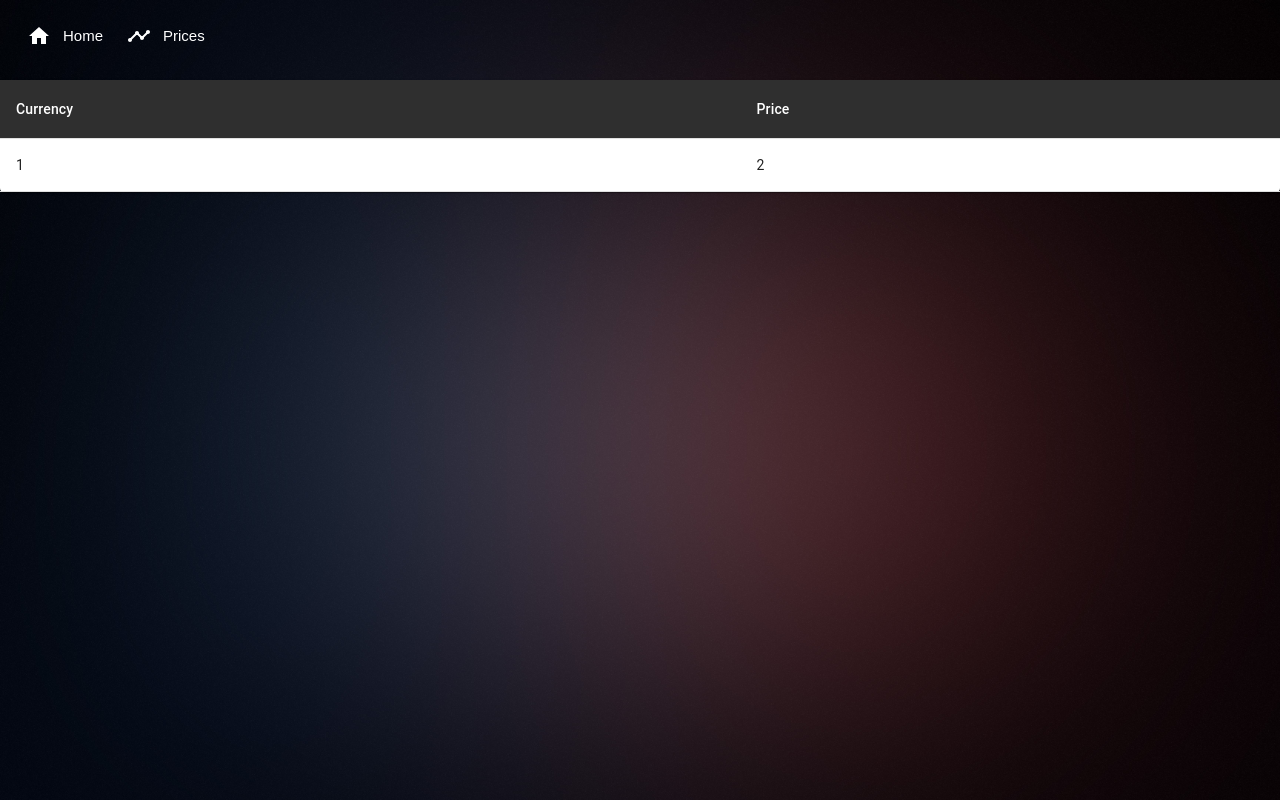
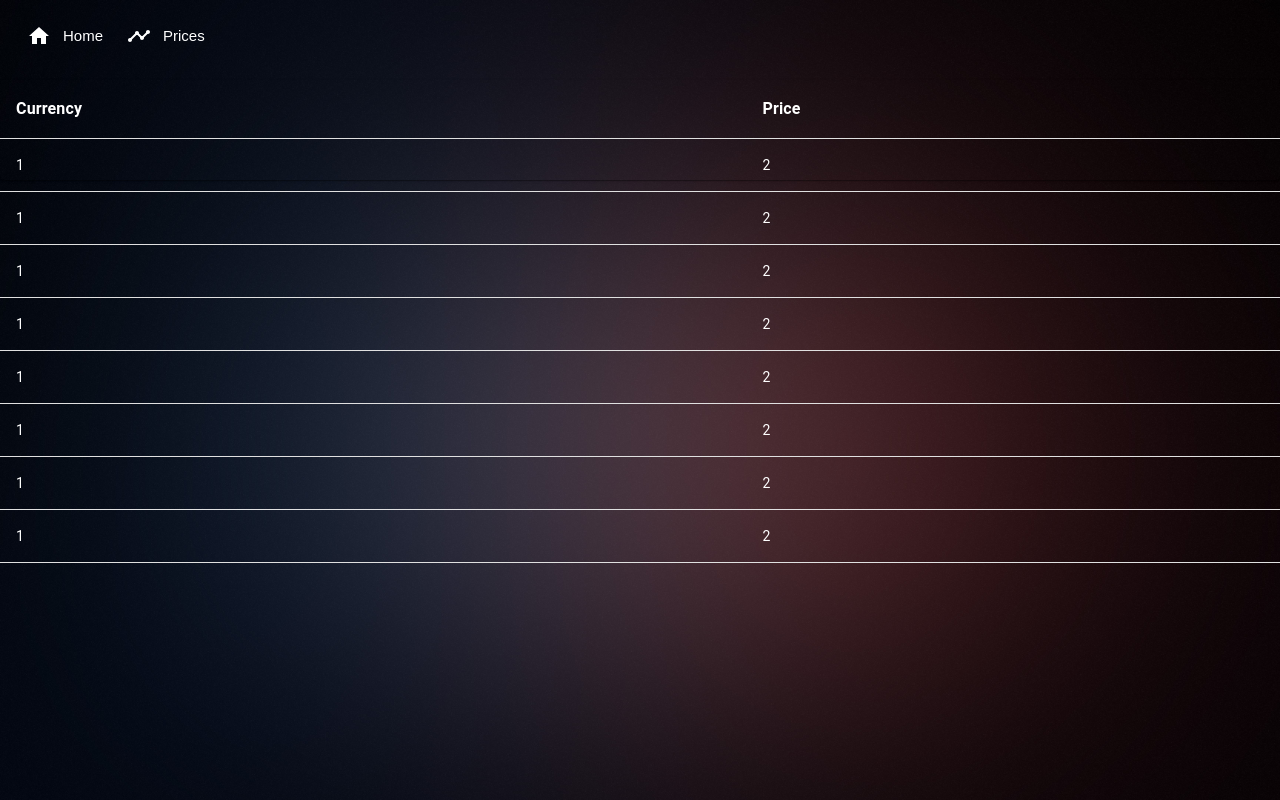
Before and after one commit to juliandeange/cryptos, a React (Create React App) app: page / in a window 1280 px wide. Both pictures are taken after a click on the button "Prices". Built offline with nearby package versions, Linux system fonts and the light colour scheme.

Commit message:
Create transparent table

```diff
--- a/src/components/Prices.js
+++ b/src/components/Prices.js
@@ -13,15 +13,26 @@ import Paper from '@material-ui/core/Paper';
 
 const styles = theme => ({
     root: {
-        display: "flex",
+        // display: "flex",
+        backgroundColor: "transparent",
+        maxHeight: 100
     },
     tableRow: {
-        backgroundColor: "#2F2F2F"
+        // backgroundColor: "transparent"
+        color: "white"
     },
     tableTitle: {
         color: "white",
         marginTop: 1,
-        marginBottom: 1
+        marginBottom: 1,
+        fontSize: 16
+    },
+    table: {
+        // marginTop: "20px",
+        // marginBottom: "20px",
+        // marginLeft: "20px",
+        // marginRight: "20px",
+        maxHeight: 100
     }
 });
 
@@ -33,10 +44,26 @@ class Markets extends Component {
 
     componentDidMount(){
         this.setState({
-            rows: [{
-                currency: "1",
-                price: "2"
-            }]
+            rows: [
+                {currency: "1",price: "2"},
+                {currency: "1",price: "2"},
+                {currency: "1",price: "2"},
+                {currency: "1",price: "2"},
+                {currency: "1",price: "2"},
+                {currency: "1",price: "2"},
+                {currency: "1",price: "2"},
+                {currency: "1",price: "2"},
+                // {currency: "1",price: "2"},
+                // {currency: "1",price: "2"},
+                // {currency: "1",price: "2"},
+                // {currency: "1",price: "2"},
+                // {currency: "1",price: "2"},
+                // {currency: "1",price: "2"},
+                // {currency: "1",price: "2"},
+                // {currency: "1",price: "2"},
+                // {currency: "1",price: "2"},
+                // {currency: "1",price: "2"},
+            ]
         })
     }
 
@@ -52,20 +79,20 @@ class Markets extends Component {
                         <TableHead>
                             <TableRow className={classes.tableRow}>
                                 <TableCell>
-                                <p className={classes.tableTitle}>Currency</p>
+                                    <p className={classes.tableTitle}><b>Currency</b></p>
                                 </TableCell>
                                 <TableCell align="left">
-                                <p className={classes.tableTitle}>Price</p>
+                                    <p className={classes.tableTitle}><b>Price</b></p>
                                 </TableCell>
                             </TableRow>
                         </TableHead>
                         <TableBody>
                             {this.state.rows ? this.state.rows.map(row => (
                                 <TableRow key={row.currency}>
-                                <TableCell component="th" scope="row">
+                                    <TableCell className={classes.tableRow} component="th" scope="row">
                                         {row.currency}
                                     </TableCell>
-                                <TableCell align="left">{row.price}</TableCell>
+                                    <TableCell className={classes.tableRow} align="left">{row.price}</TableCell>
                                 </TableRow>
                             )) : null}
                         </TableBody>
```
Lines whose indentation alone changed are shown as unchanged.
